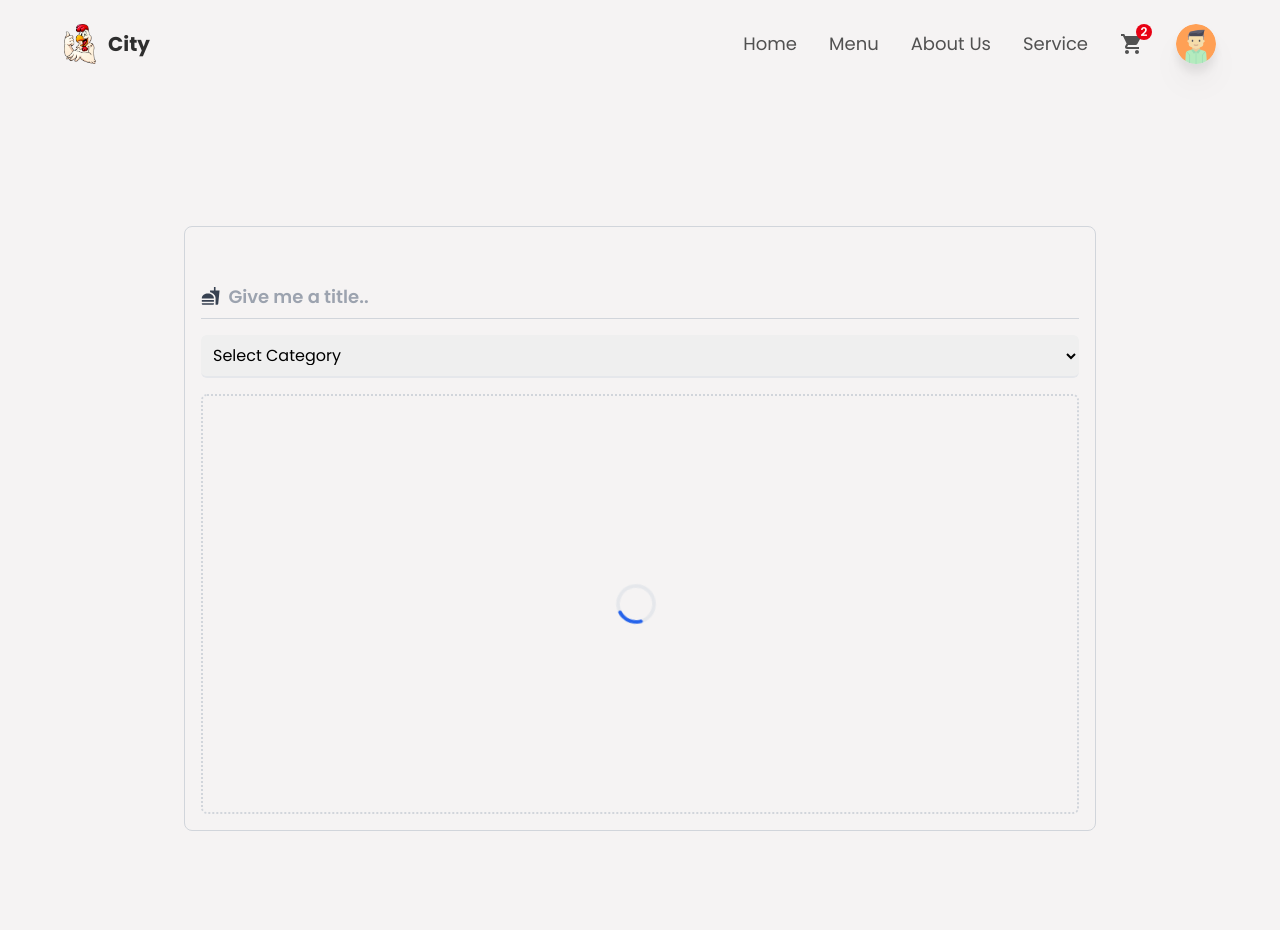
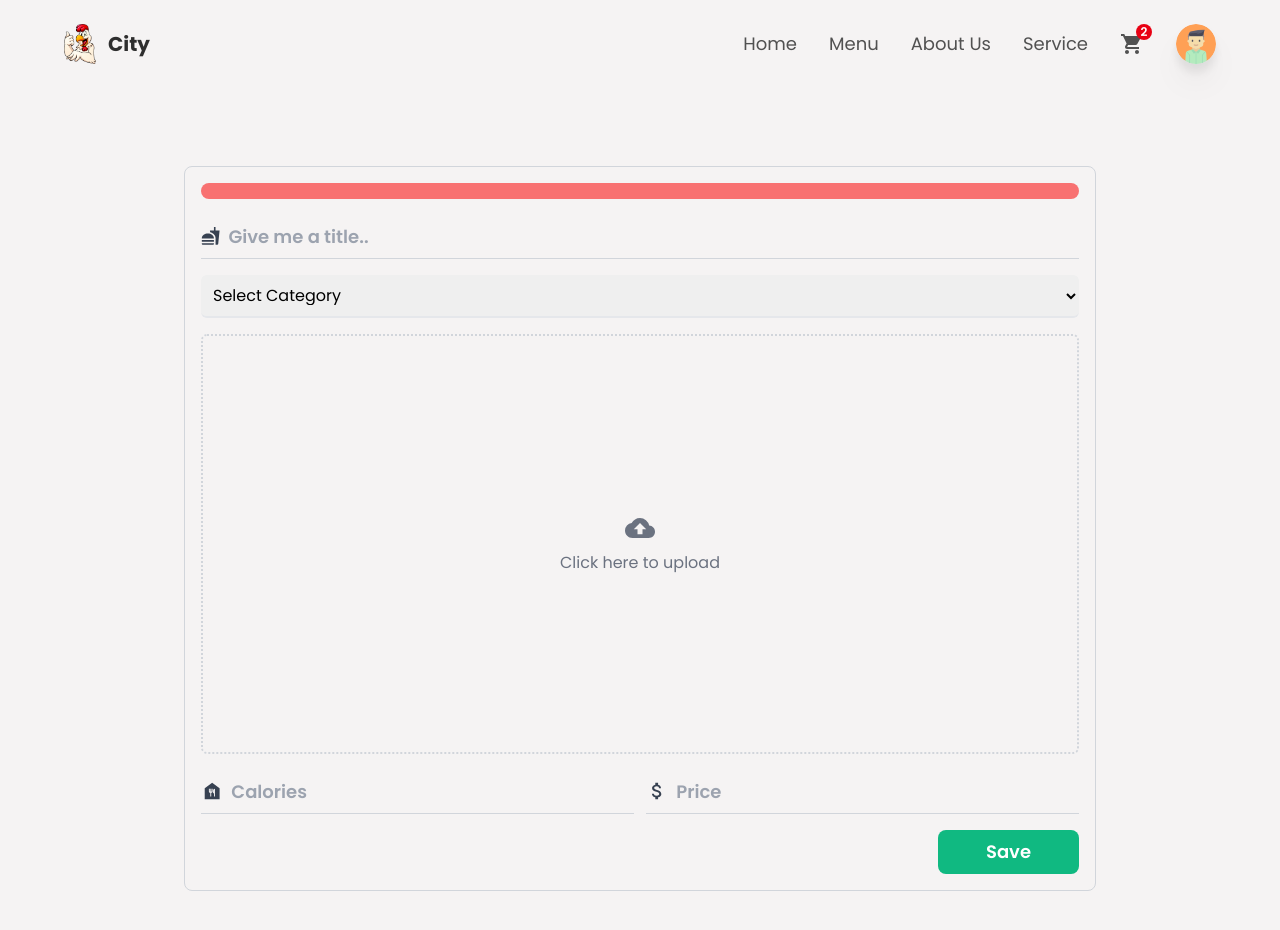
Before and after one commit to abhipshapatro/Restaurant-app, a React (Create React App) app: page /createItem in a window 1280 px wide. Shown: the top 930 px of the page. Built offline with nearby package versions, Linux system fonts and the light colour scheme.

Commit message:
create container updated

```diff
--- a/src/components/CreateContainer.jsx
+++ b/src/components/CreateContainer.jsx
@@ -1,8 +1,17 @@
 import React, { useState } from "react";
 import { motion } from "framer-motion";
-import { MdFastfood } from "react-icons/md";
+import {
+  MdAttachMoney,
+  MdCloudUpload,
+  MdDelete,
+  MdFastfood,
+  MdFoodBank,
+} from "react-icons/md";
 import { categories } from "../utils/data";
 import Loader from "./Loader";
+import { storage } from "../firebase.config";
+import { deleteObject, getDownloadURL, ref, uploadBytesResumable } from "firebase/storage";
+import { saveItem } from "../utils/firebaseFunctions";
 
 const CreateContainer = () => {
   const [title, setTitle] = useState("");
@@ -11,9 +20,131 @@ const CreateContainer = () => {
   const [category, setCategory] = useState(null);
   const [fields, setFields] = useState(true);
   const [alertStatus, setAlertStatus] = useState("danger");
-  const [imageAsset, setimageAsset] = useState(null);
+  const [imageAsset, setImageAsset] = useState(null);
   const [msg, setMsg] = useState(null);
-  const [isLoading, setIsLoading] = useState(true);
+  const [isLoading, setIsLoading] = useState(false);
+
+
+  // upload the image
+  const uploadImage = (e) => {
+    setIsLoading(true);
+    const imageFile = e.target.files[0];
+    // console.log(imageFile);
+    const storageRef = ref(storage, `Images/${Date.now()} - ${imageFile.name}`);
+    const uploadTask = uploadBytesResumable(storageRef, imageFile);
+
+    uploadTask.on(
+      "state_changed",
+      (snapshot) => {
+        const uploadProgress =
+          (snapshot.bytesTransferred / snapshot.totalBytes) * 100;
+      },
+      //incase of error
+      (error) => {
+        console.log(error);
+        setFields(true);
+        setMsg("Error while uploading : Try Again ");
+        setAlertStatus("danger");
+        setTimeout(() => {
+          setFields(false);
+          setIsLoading(false);
+        }, 4000);
+      },
+      // when no error
+      () => {
+        getDownloadURL(uploadTask.snapshot.ref).then((downloadURL) => {
+          setImageAsset(downloadURL);
+          setIsLoading(false);
+          setFields(true);
+          setMsg("Image uploaded successfully!");
+          setAlertStatus("success");
+          setTimeout(() => {
+            setFields(false);
+          }, 4000);
+        });
+      }
+    );
+  };
+
+
+  // delete image
+  const deleteImage = () => {
+    setIsLoading(true);
+    const deleteRef = ref(storage, imageAsset);
+    deleteObject(deleteRef).then(() => {
+      setImageAsset(null);
+      setIsLoading(false);
+      setFields(true);
+      setMsg('Image deleted successfully!');
+      setAlertStatus('success');
+      setTimeout(() => {
+        setFields(false);
+      }, 4000);
+    })
+
+  };
+
+
+  // save the details of the image
+  const saveDetails = () => {
+    setIsLoading(true);
+    try {
+      if( !title || !category || !imageAsset || !calories || !price){
+        setFields(true);
+        setMsg("Required fields can't be empty!");
+        setAlertStatus('danger');
+        setTimeout(() => {
+          setFields(false);
+          setIsLoading(false);
+        }, 4000);
+      }
+      else{
+        // save this data of the image
+        const data = {
+          id: `${Date.now()}`,
+          title: title,
+          imageURL: imageAsset,
+          category: category,
+          calories: calories,
+          price: price,
+          qty: 1
+        }
+        // then go to firebaseFunctions.js to save the data
+        saveItem(data);
+        // then change the states
+        setIsLoading(false);
+        setFields(true);
+        setMsg('Data uploaded successfully!');
+        setAlertStatus('success');
+        setTimeout(() => {
+          setFields(false);
+          clearData();
+        }, 4000);
+
+      }
+    } catch (error) {
+        console.log(error);
+        setFields(true);
+        setMsg("Error while uploading : Try Again ");
+        setAlertStatus("danger");
+        setTimeout(() => {
+          setFields(false);
+          setIsLoading(false);
+        }, 4000);
+    }
+
+  };
+
+
+  // clear data
+  const clearData = () => {
+     setImageAsset(null);
+     setTitle("");
+     setCalories("");
+     setPrice("");
+     setCategory("");
+
+  }
 
   return (
     <div className="w-full min-h-screen flex items-center justify-center">
@@ -23,7 +154,7 @@ const CreateContainer = () => {
         {fields && (
           <motion.p
             initial={{ opacity: 0 }}
-            animate={{ opacity: 0 }}
+            animate={{ opacity: 1 }}
             exit={{ opacity: 0 }}
             className={`w-full p-2 rounded-lg text-center text-lg font-semibold ${
               alertStatus === "danger"
@@ -44,6 +175,7 @@ const CreateContainer = () => {
             value={title}
             placeholder="Give me a title.."
             className="w-full h-full bg-transparent text-lg font-semibold outline-none border-none placeholder:text-gray-400 text-textColor"
+            onChange={(e) => setTitle(e.target.value)}
           />
         </div>
 
@@ -70,12 +202,90 @@ const CreateContainer = () => {
           </select>
         </div>
 
-
         {/* upload picture */}
         <div className="group flex justify-center items-center flex-col border-2 border-dotted border-gray-300 w-full h-225 md:h-420 cursor-pointer rounded-md">
           {/* loader */}
-          {isLoading ? <Loader /> : <></>}
+          {isLoading ? (
+            <Loader />
+          ) : (
+            <>
+              {!imageAsset ? (
+                <>
+                  <label className="w-full h-full flex flex-col items-center justify-center cursor-pointer">
+                    <div className="w-full h-full flex flex-col items-center justify-center gap-2">
+                      <MdCloudUpload className="text-gray-500 text-3xl hover:text-gray-700" />
+                      <p className="text-gray-500 hover:text-gray-700">
+                        Click here to upload
+                      </p>
+                    </div>
+                    {/* image */}
+                    <input
+                      type="file"
+                      name="uploadingImage"
+                      accept="image/*"
+                      onChange={uploadImage}
+                      className="w-0 h-0"
+                    />
+                  </label>
+                </>
+              ) : (
+                <>
+                  <div className="h-full relative">
+                    <img
+                      src={imageAsset}
+                      alt="uploadimage"
+                      className="w-full h-full object-cover"
+                    />
+                    <button
+                      onClick={deleteImage}
+                      type="button"
+                      className="absolute bottom-3 right-3 p-3 rounded-full bg-red-500 text-xl cursor-pointer outline-none hover:shadow-md duration-500 transition-all ease-in-out"
+                    >
+                      <MdDelete className="text-white" />
+                    </button>
+                  </div>
+                </>
+              )}
+            </>
+          )}
+        </div>
 
+        {/*  */}
+        <div className="w-full flex flex-col md:flex-row items-center gap-3">
+          {/* calories */}
+          <div className="w-full py-2 border-b border-gray-300 flex items-center gap-2">
+            <MdFoodBank className="text-gray-700 text-2xl" />
+            <input
+              type="text"
+              required
+              value={calories}
+              onChange={(e) => setCalories(e.target.value)}
+              placeholder="Calories"
+              className="w-full h-full text-lg bg-transparent outline-none border-none placeholder:text-gray-400 text-textColor font-semibold"
+            />
+          </div>
+          {/* price */}
+          <div className="w-full py-2 border-b border-gray-300 flex items-center gap-2">
+            <MdAttachMoney className="text-gray-700 text-2xl" />
+            <input
+              type="text"
+              required
+              value={price}
+              onChange={(e) => setPrice(e.target.value)}
+              placeholder="Price"
+              className="w-full h-full text-lg bg-transparent outline-none border-none placeholder:text-gray-400 text-textColor font-semibold"
+            />
+          </div>
+        </div>
+
+        {/* button */}
+        <div className="flex items-center w-full">
+          <button
+            className="ml-0 md:ml-auto w-full md:w-auto border-none outline-none bg-emerald-500 px-12 py-2 rounded-lg text-white text-lg font-semibold"
+            onClick={saveDetails}
+          >
+            Save
+          </button>
         </div>
       </div>
     </div>
--- /dev/null
+++ b/src/utils/firebaseFunctions.js
@@ -0,0 +1,7 @@
+import { doc, setDoc } from "firebase/firestore"
+import { firestore } from "../firebase.config"
+
+// saving new item
+export const saveItem = async(data) => {
+    await setDoc(doc(firestore, "foodItem", `${Date.now()}`), data, {merge: true});
+}
```
